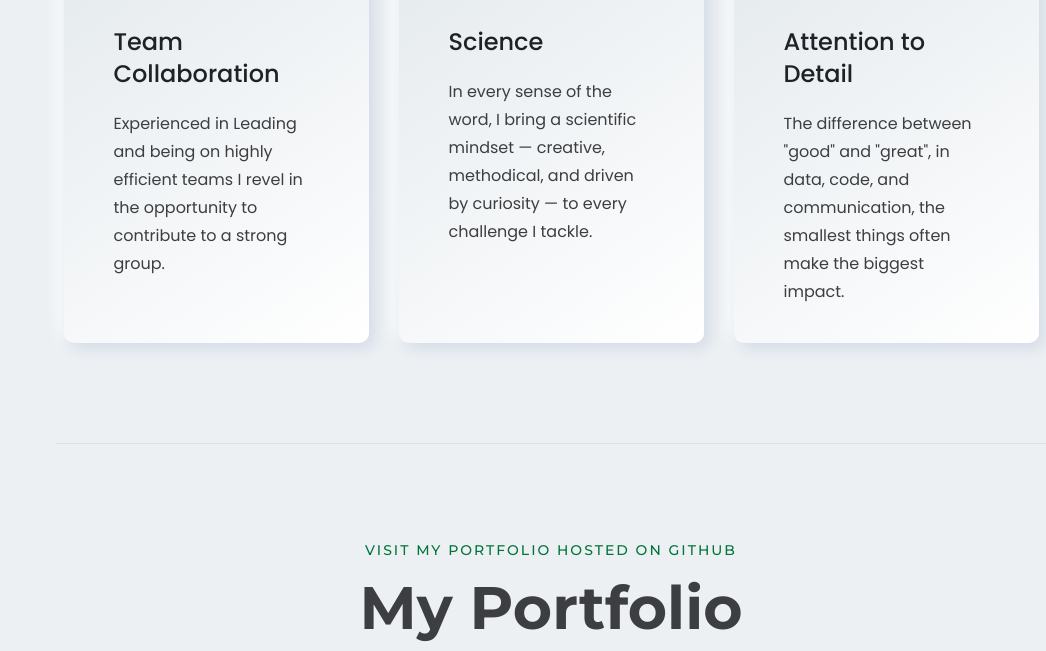
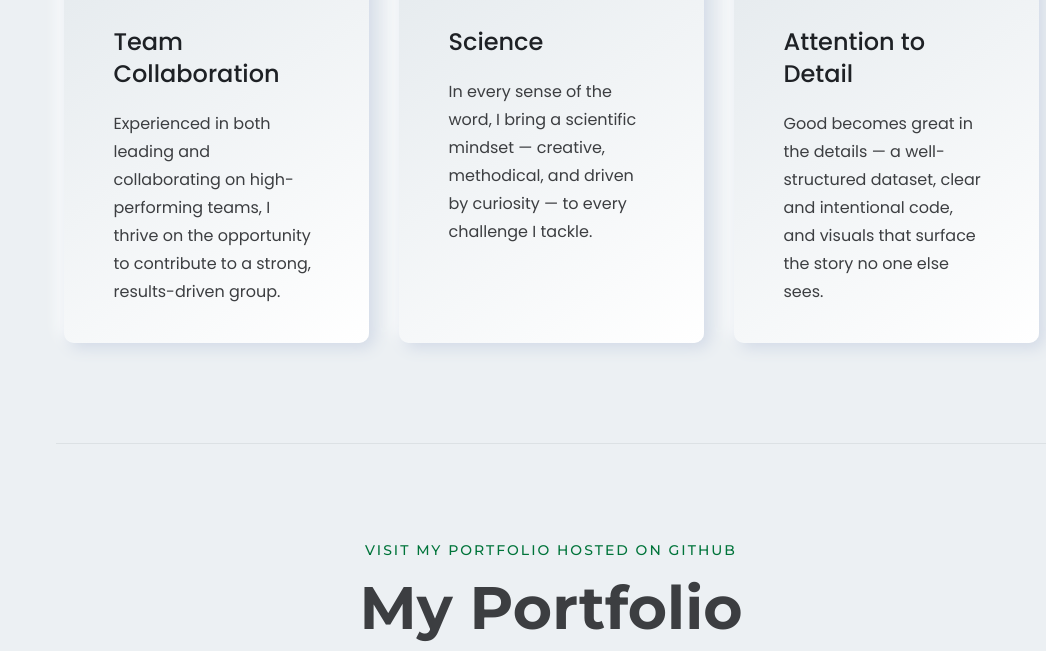
Before and after one commit to TugboatOperator/Kory_Johnson_Portfolio, a plain HTML site: page index.html in a window 1280 px wide. Shown: the part 853-1504 px from the top of the page, without its empty margins (234-1280 px from the left). Drawn offline with nearby package versions, Linux system fonts and the light colour scheme; files whose address does not match are found by name.

Commit message:
Update index.html

```diff
--- a/index.html
+++ b/index.html
@@ -258,8 +258,8 @@
                                 </div>
                                 <div class="content">
                                     <h4 class="title">Team Collaboration</h4>
-                                    <p class="description">Experienced in Leading and being on highly efficient teams I revel in the
-                                        opportunity to contribute to a strong group.
+                                    <p class="description">Experienced in both leading and collaborating on high-performing teams,
+                                        I thrive on the opportunity to contribute to a strong, results-driven group.
                                     </p>
                                     <!-- <a class="read-more-button" href="#"><i class="feather-arrow-right"></i></a> -->
                                 </div>
@@ -298,8 +298,7 @@
                                 </div>
                                 <div class="content">
                                     <h4 class="title">Attention to Detail</h4>
-                                    <p class="description">The difference between "good" and "great", in data,
-                                         code, and communication, the smallest things often make the biggest impact.</p>
+                                    <p class="description">Good becomes great in the details — a well-structured dataset, clear and intentional code, and visuals that surface the story no one else sees.</p>
                                     <!-- <a class="read-more-button" href="#"><i class="feather-arrow-right"></i></a> -->
                                 </div>
                             </div>
```
